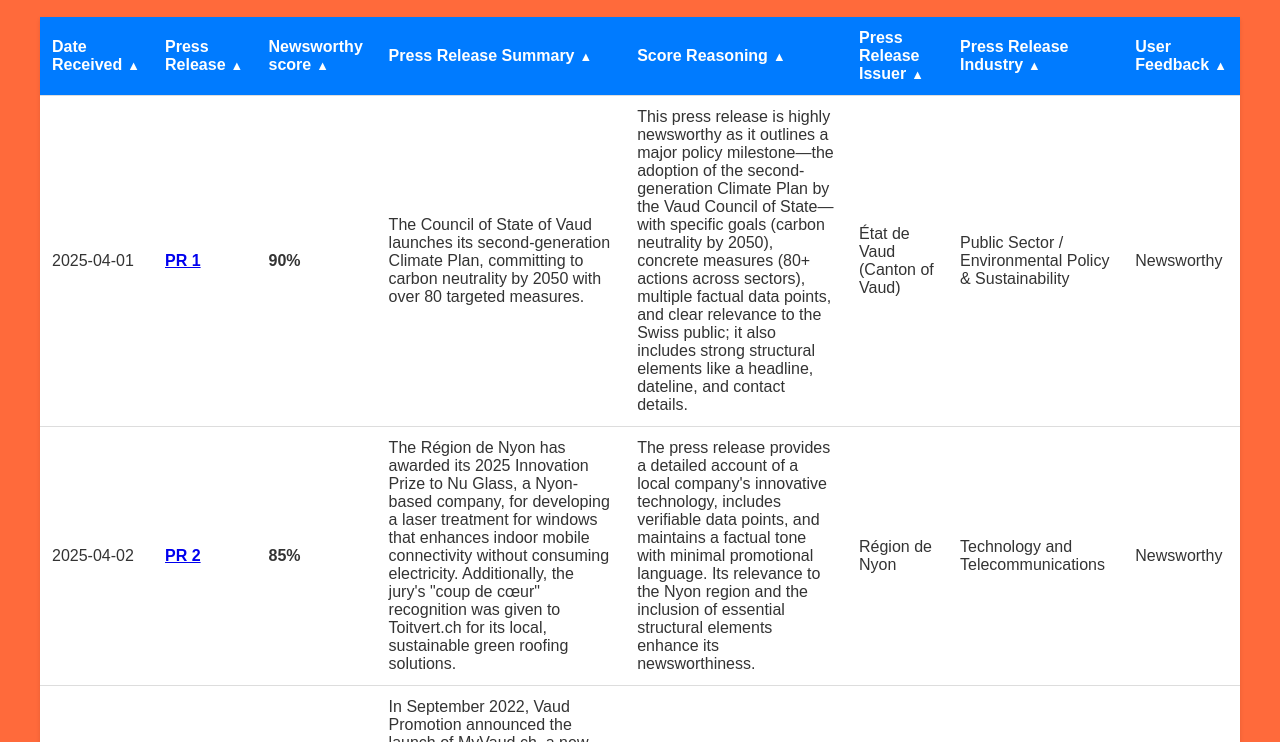
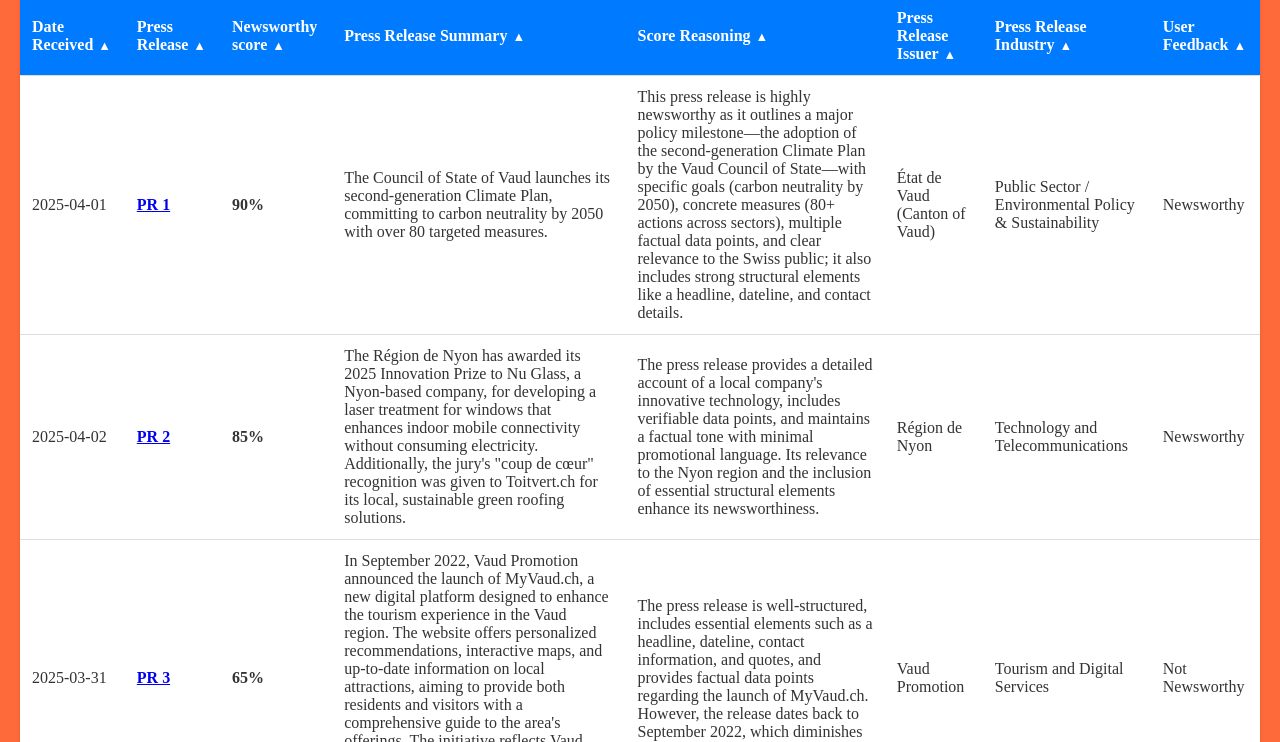
Before and after one commit to Future28b/home1, a plain HTML site: page index.html in a window 1280 px wide. Shown: the part 161-903 px from the top of the page. Drawn offline with Linux system fonts and the light colour scheme.

Commit message:
Update index.html

```diff
--- a/index.html
+++ b/index.html
@@ -7,10 +7,10 @@
   <style>
     /* Base Styles */
     body {
-      font-family: Arial, sans-serif;
+      font-family: Aptos Display;
       background-color: #FF6A3B;
       margin: 0;
-      padding: 40px;
+      padding: 20px;
       color: #333;
     }
     h1 {
```
